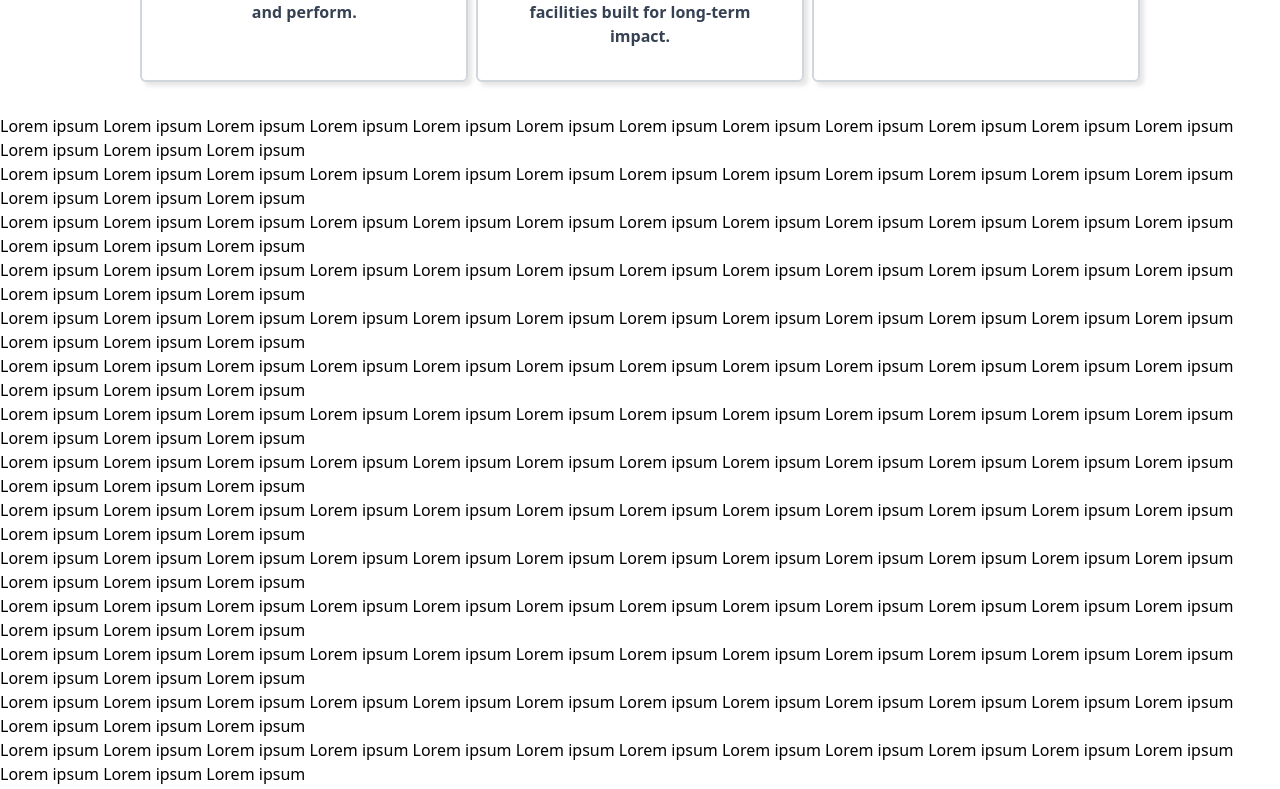
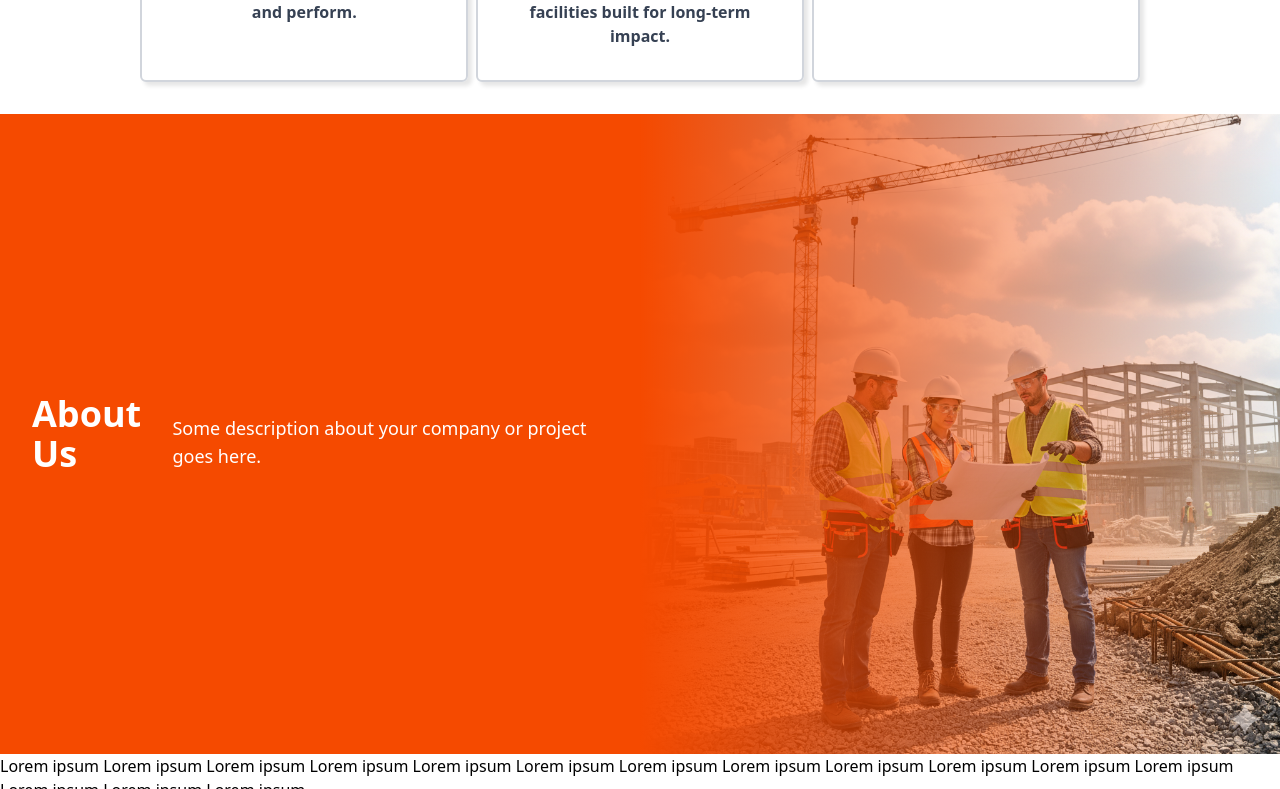
Before and after one commit to khianvictorycalderon/Exponentium-Construction, a React (Vite) app: page / in a window 1280 px wide. Shown: the part 1231-2020 px from the top of the page. Built offline with nearby package versions, Linux system fonts and the light colour scheme.

Commit message:
Added gradient about

```diff
--- a/src/App.tsx
+++ b/src/App.tsx
@@ -12,6 +12,7 @@ import { useState } from "react";
 import { slideToID } from "./utility/slide-to-section";
 import { ServicesSection } from "./sections/services";
 import { LoremIpsum } from "./sections/lorem";
+import { AboutSection } from "./sections/about";
 
 export default function App() {
 
@@ -90,6 +91,9 @@ export default function App() {
       <div id={sectionIDs.service} />
       <ServicesSection/>
 
+      <div id={sectionIDs.about} />
+      <AboutSection/>
+
       {/* Temporary Lorem Ipsum Section */}
       <LoremIpsum/>
 
--- /dev/null
+++ b/src/sections/about.tsx
@@ -0,0 +1,23 @@
+export const AboutSection = () => (
+  <section className="bg-orange-600 text-white flex max-h-[80vh]">
+
+    <div className="w-1/2 flex items-center justify-center p-8">
+      <h2 className="text-4xl font-bold">
+        About Us
+      </h2>
+      <p className="mt-4 text-lg">
+        Some description about your company or project goes here.
+      </p>
+    </div>
+
+    <div className="w-1/2 relative">
+      <img
+        src="images/about/hugu.png"
+        alt="About"
+        className="w-full h-full object-cover"
+      />
+      <div className="absolute inset-0 bg-gradient-to-l from-transparent to-orange-600" />
+    </div>
+
+  </section>
+);
```
